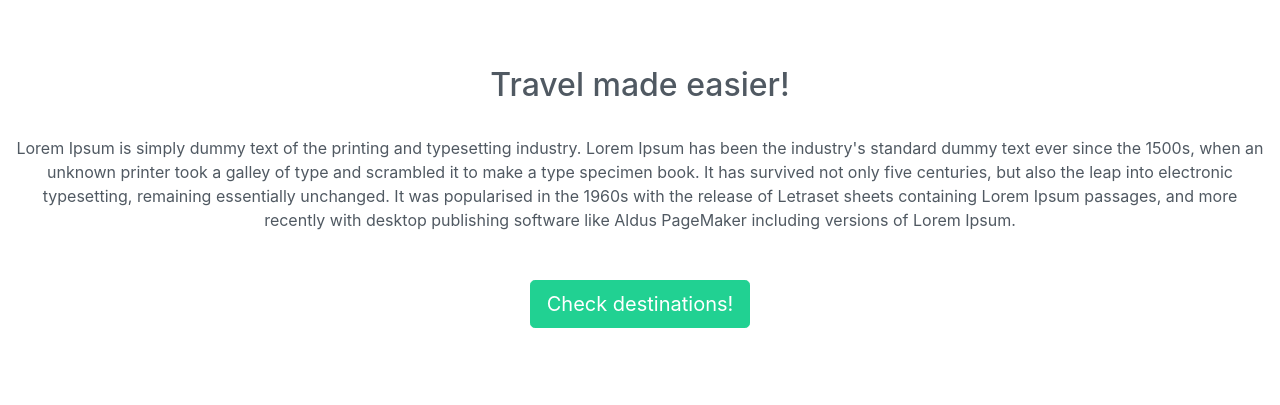
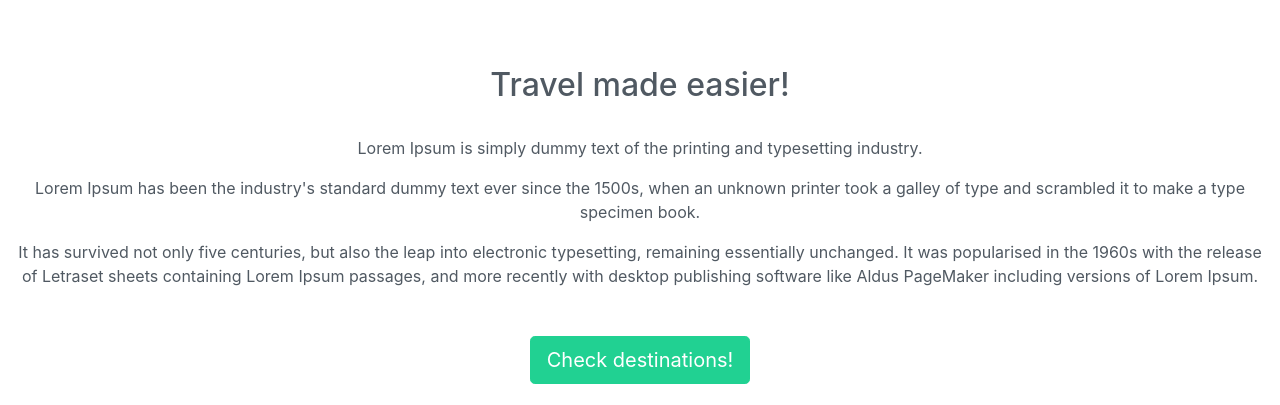
Before and after one commit to ungurudragos/ungurudragos.github.io, a plain HTML site: page index.html in a window 1280 px wide. Shown: the part 1200-1605 px from the top of the page. Drawn offline with nearby package versions, Linux system fonts and the light colour scheme.

Commit message:
Update index.html

```diff
--- a/index.html
+++ b/index.html
@@ -103,7 +103,9 @@
     	<div class="row padding2">
     		<div class="col-md-12 text-center">
     			<h2>Travel made easier!</h2>
-    		<p>Lorem Ipsum is simply dummy text of the printing and typesetting industry. Lorem Ipsum has been the industry's standard dummy text ever since the 1500s, when an unknown printer took a galley of type and scrambled it to make a type specimen book. It has survived not only five centuries, but also the leap into electronic typesetting, remaining essentially unchanged. It was popularised in the 1960s with the release of Letraset sheets containing Lorem Ipsum passages, and more recently with desktop publishing software like Aldus PageMaker including versions of Lorem Ipsum.</p>
+          <p>Lorem Ipsum is simply dummy text of the printing and typesetting industry.</p>
+          <p>Lorem Ipsum has been the industry's standard dummy text ever since the 1500s, when an unknown printer took a galley of type and scrambled it to make a type specimen book.</p>
+          <p>It has survived not only five centuries, but also the leap into electronic typesetting, remaining essentially unchanged. It was popularised in the 1960s with the release of Letraset sheets containing Lorem Ipsum passages, and more recently with desktop publishing software like Aldus PageMaker including versions of Lorem Ipsum.</p>
         <a href="threes2.html" class="btn btn-secondary btn-lg">Check destinations!</a>
 
     	</div>
```
